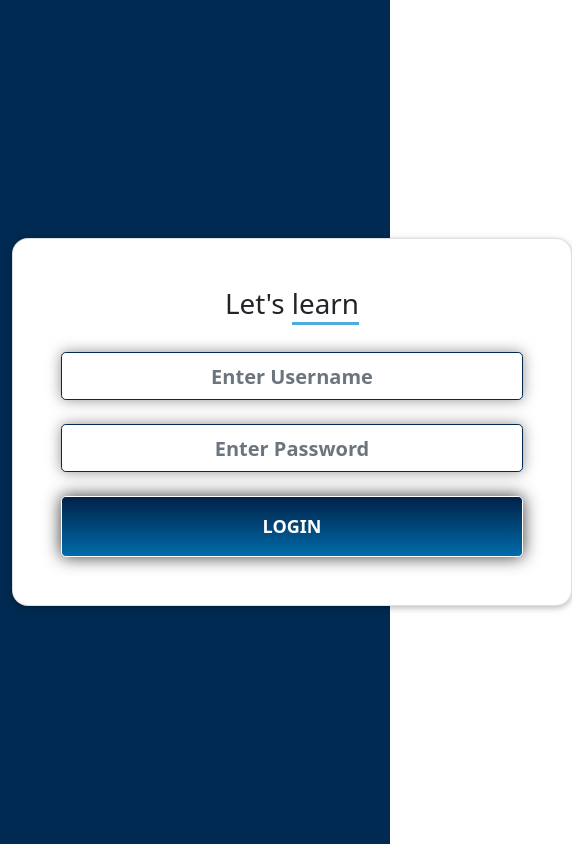
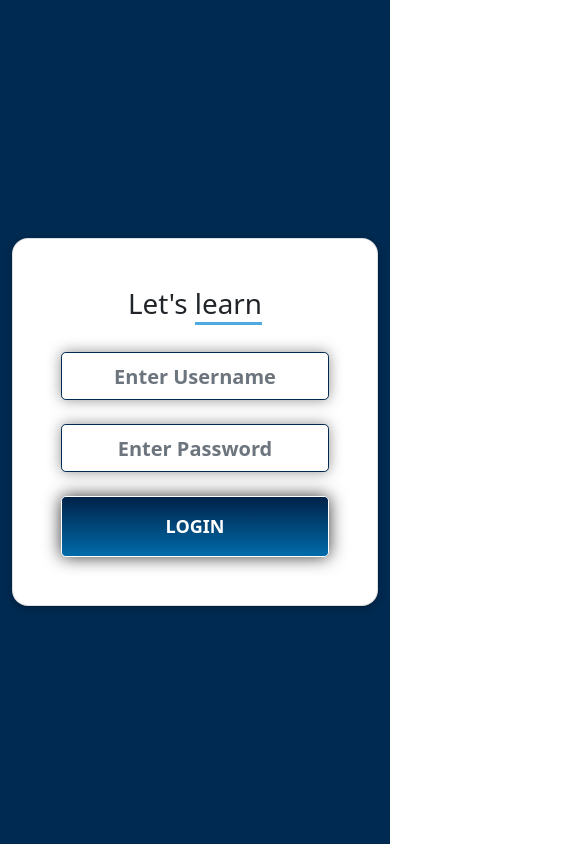
Before and after one commit to sanket-3101/brained, a React (Create React App) app: page /login in a window 390 px wide. Shown: the whole page, 572 px wide, since content can reach past the window. Built offline with nearby package versions, Linux system fonts and the light colour scheme.

Commit message:
CArd css issue

```diff
--- a/src/App.css
+++ b/src/App.css
@@ -62,11 +62,11 @@
   width: 100% !important;
   height: 100% !important;
 }
-.card{
+.cardWIdth{
   width: 50rem;
 }
 @media only screen and (max-width: 768px) {
-  .card {
+  .cardWIdth {
     width: 35rem !important;
   }
 }
--- a/src/Pages/Dashboard/Dashboard.js
+++ b/src/Pages/Dashboard/Dashboard.js
@@ -31,7 +31,7 @@ function Dashboardpage(props) {
             <Button className="my-3 btn-lg" variant="info">
               Connected devices{" "}
             </Button>
-            <Card style={{ width: "50rem" }} className="mb-2">
+            <Card style={{ width: "50rem" }} className="mb-2 cardWIdth">
               <Card.Body>
                 <Button className=" btn-lg" variant="success">
                   <i class="fas fa-mobile-alt mr-2"></i>Connected{" "}
@@ -55,7 +55,7 @@ function Dashboardpage(props) {
                 </div>
               </Card.Body>
             </Card>
-            <Card style={{ width: "50rem" }} className="mb-2">
+            <Card style={{ width: "50rem" }} className="mb-2 cardWIdth">
               <Card.Body>
                 <Button className=" btn-lg" variant="danger">
                   {" "}
@@ -80,7 +80,7 @@ function Dashboardpage(props) {
                 </div>
               </Card.Body>
             </Card>
-            <Card style={{ width: "50rem" }} className="mb-2">
+            <Card style={{ width: "50rem" }} className="mb-2 cardWIdth">
               <Card.Body>
                 <Button className=" btn-lg" variant="warning">
                   {" "}
```
